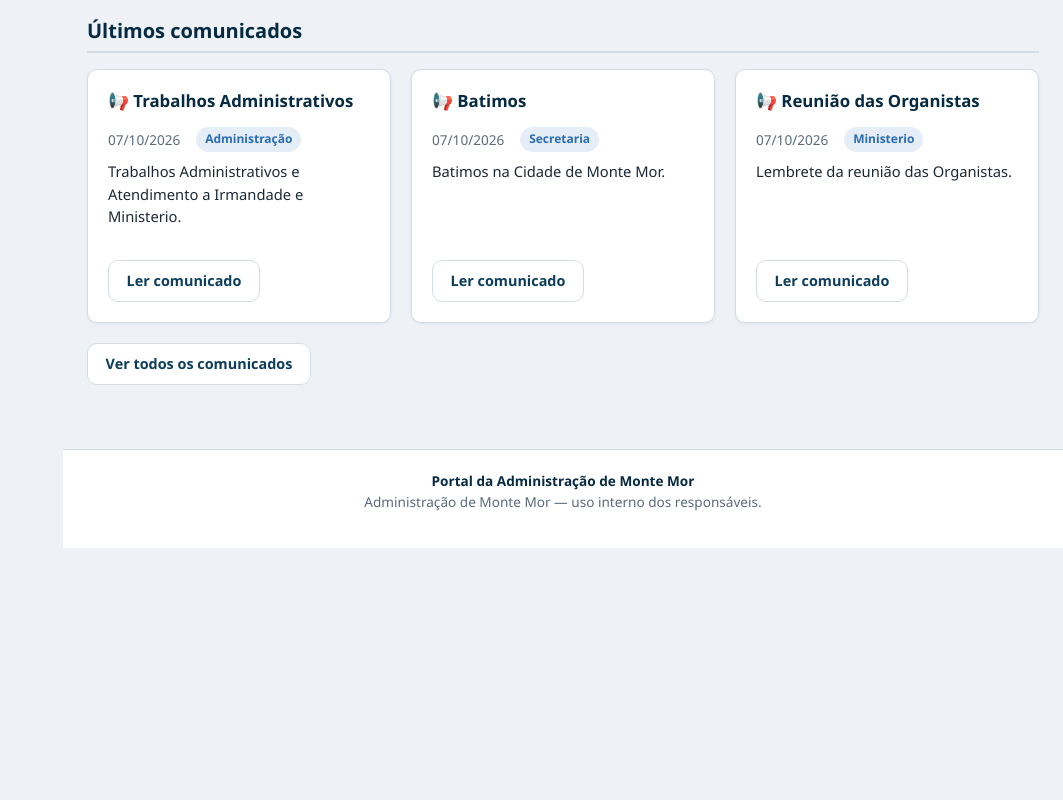
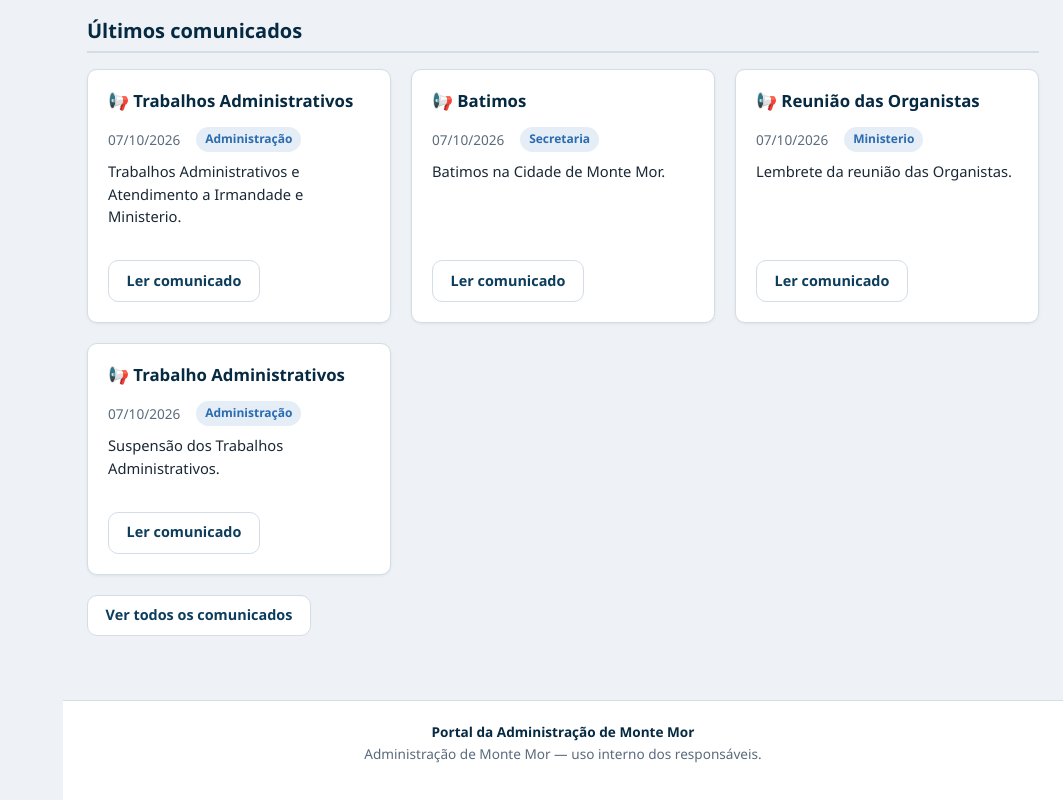
Before and after one commit to AdministracaoMonteMor/adm-monte-mor, a React (Vite) app: page / in a window 1280 px wide. Shown: the part 908-1708 px from the top of the page, without its empty margins (217-1280 px from the left). Before the commit the page ends 1456 px from the top, so only its background shows below. Built offline with nearby package versions, Linux system fonts and the light colour scheme.

Commit message:
atualizacao do site

```diff
--- a/src/data/announcements.js
+++ b/src/data/announcements.js
@@ -53,6 +53,23 @@ Deus Abençoe.
 
 Conselho de Anciães`,
   },
+  {
+    id: "com-004",
+    title: "Trabalho Administrativos",
+    publishedAt: "2026-10-07",
+    category: "Administração",
+    summary: "Suspensão dos Trabalhos Administrativos.",
+    responsible: "Ministerio",
+    body: `A Paz de Deus,
+
+No dia 08/10/2026 ficará suspenso os trabalhos administrativos do predio anexo dividos a reuniões que acontecerá nesta semana.
+
+Retornnaremos na proxima quinta-feira dia 15/10/2026 com os trabalhos e atendimentos.
+
+Deus Abençoe.
+
+Administração`,
+  },
 ];
 
 export const announcementCategories = [
```
